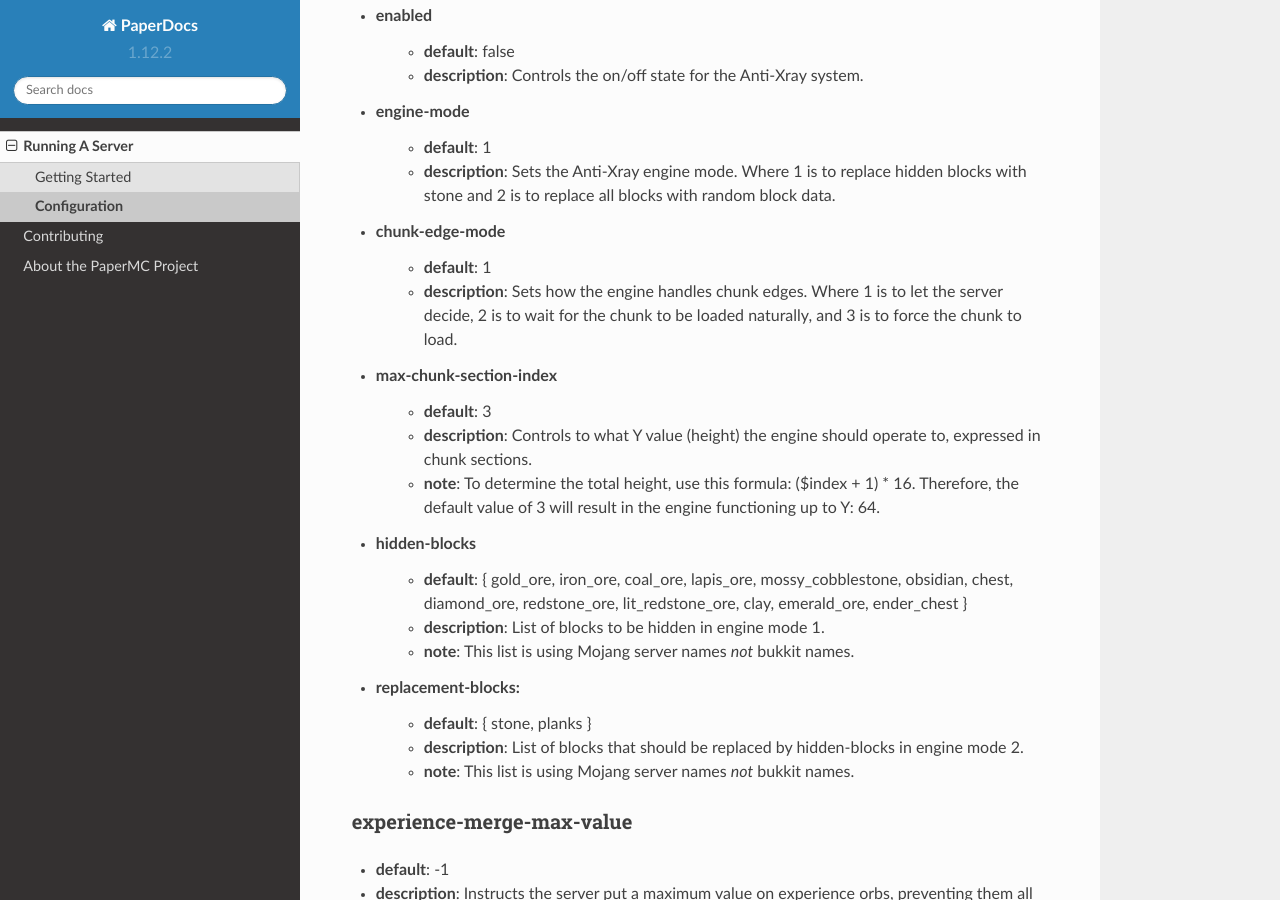
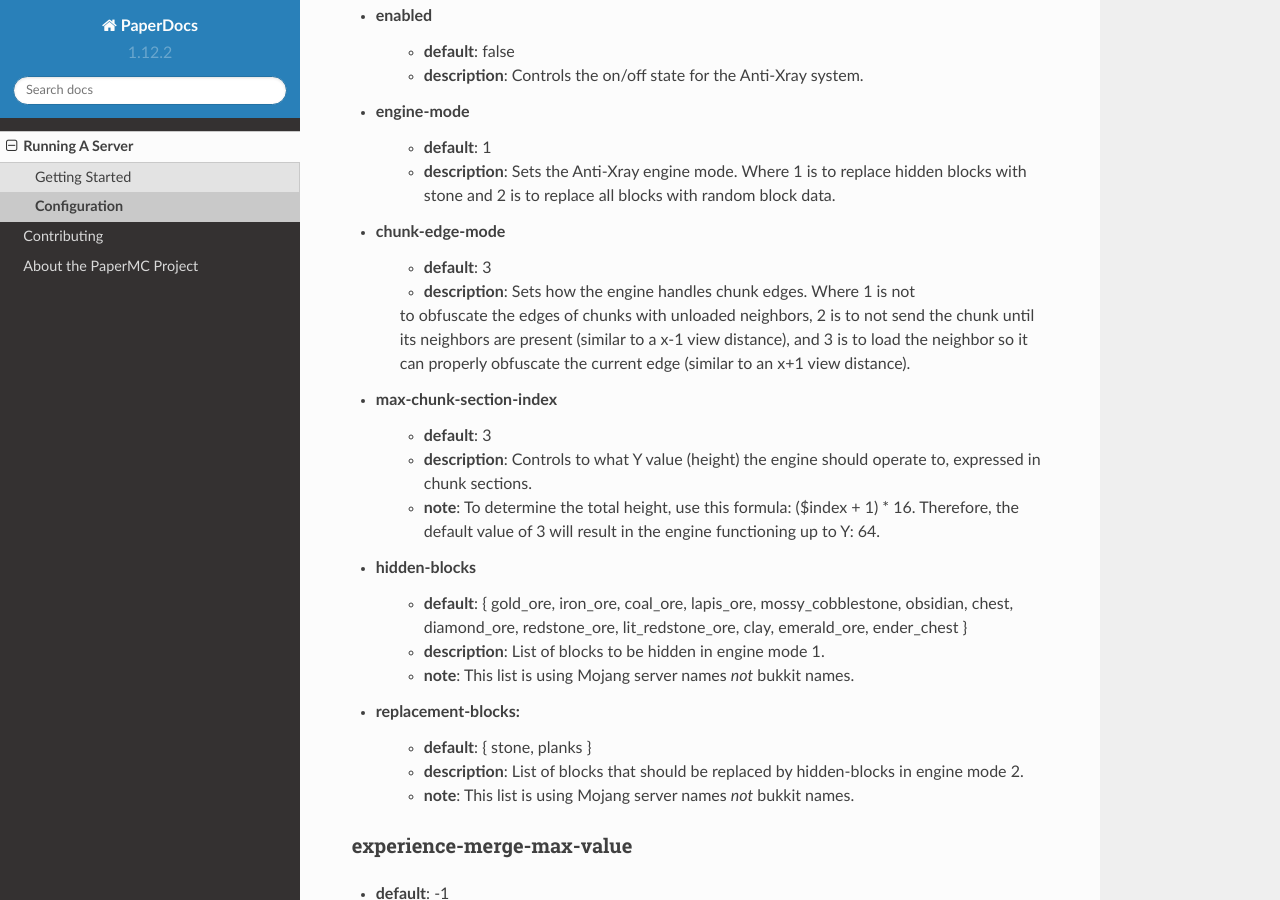
Before and after one commit to PaperMC/PaperDocs, a Sphinx documentation site: the page built from source/server/configuration.rst, in a window 1280 px wide and 900 px high, scrolled down 7797 px. Built offline with Sphinx 7.4.7 and the Read the Docs theme 2.0.0, drawn with Linux system fonts in a browser that asks for light colours.

Commit message:
Update anti-xray chunk-edge docs

```diff
--- a/source/server/configuration.rst
+++ b/source/server/configuration.rst
@@ -347,10 +347,12 @@
       data.
 
 * chunk-edge-mode
-    - **default**: 1
-    - **description**: Sets how the engine handles chunk edges. Where 1 is to
-      let the server decide, 2 is to wait for the chunk to be loaded naturally,
-      and 3 is to force the chunk to load.
+    - **default**: 3
+    - **description**: Sets how the engine handles chunk edges. Where 1 is not
+    to obfuscate the edges of chunks with unloaded neighbors, 2 is to not send
+    the chunk until its neighbors are present (similar to a x-1 view distance),
+    and 3 is to load the neighbor so it can properly obfuscate the current edge
+    (similar to an x+1 view distance).
 
 * max-chunk-section-index
     - **default**: 3
```
